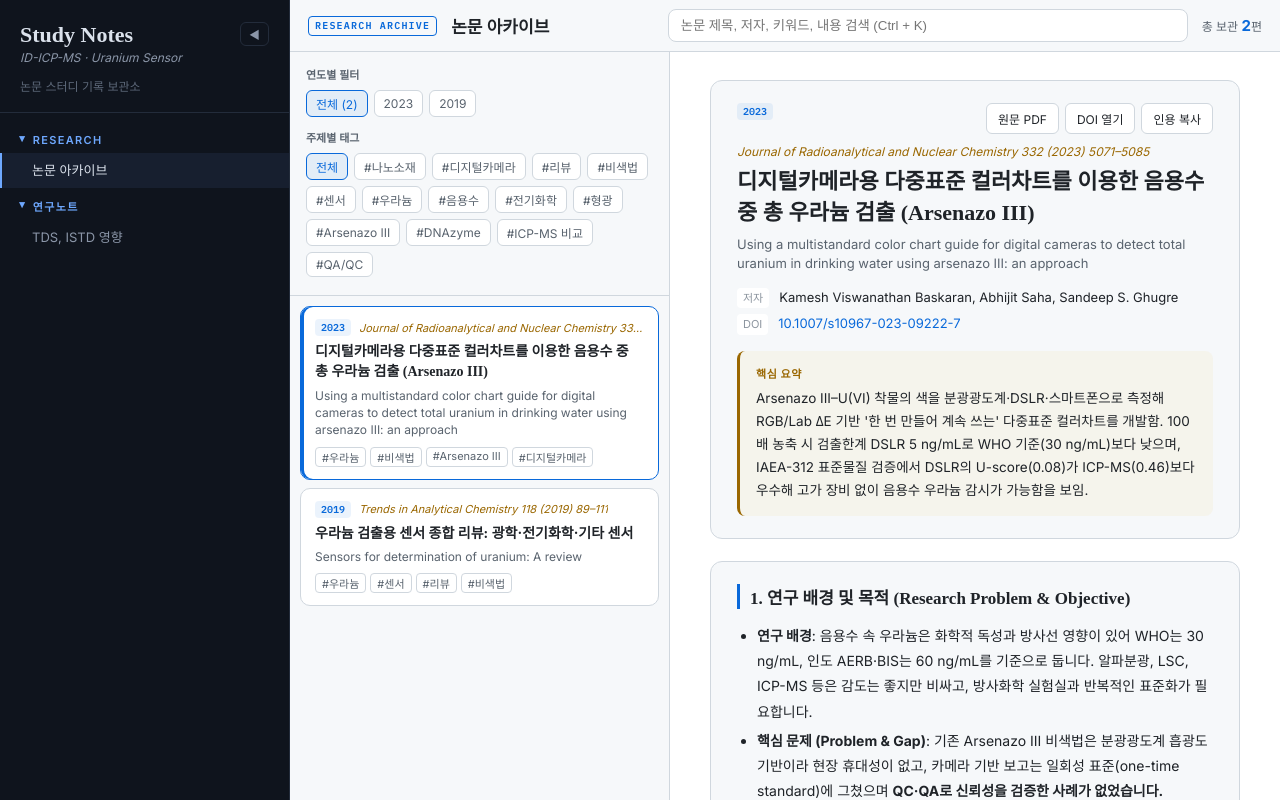
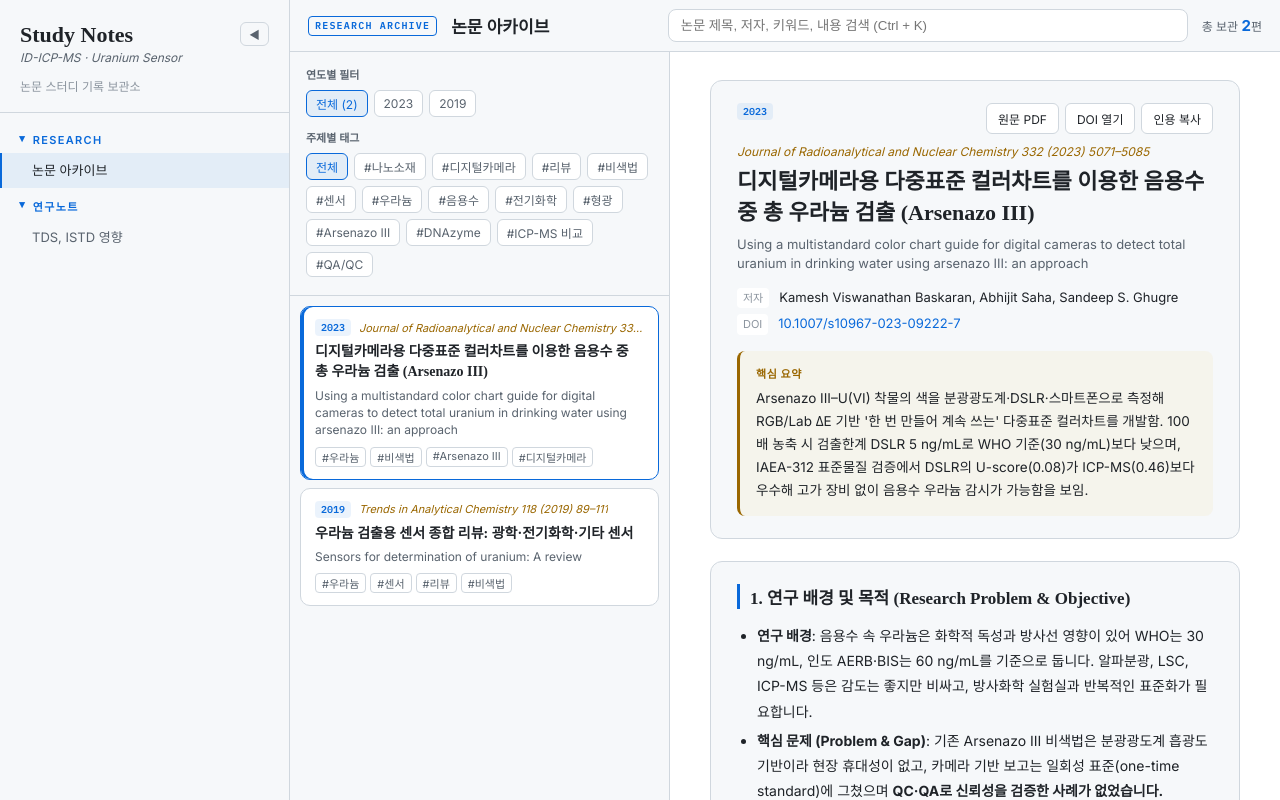
Before and after one commit to k723ljh/k723ljh.github.io, a plain HTML site: page index.html in a window 1280 px wide. Both pictures are taken after a click on the button "논문 아카이브". Drawn offline with nearby package versions, Linux system fonts and the light colour scheme.

Commit message:
Switch blog sidebar to a white theme
Co-Authored-By: Claude Opus 5.5 <noreply@anthropic.com>

```diff
--- a/index.html
+++ b/index.html
@@ -6,7 +6,7 @@
 <title>Study Notes</title>
 <link href="https://fonts.googleapis.com/css2?family=Inter:wght@400;500;600&family=Noto+Serif+KR:wght@700;900&display=swap" rel="stylesheet">
 <style>
-  :root { --bg:#0d1117; --side:#0f141d; --line:#232c3b; --text:#dbe2ec; --muted:#8b96a8; --dim:#5d6879; --accent:#6ea8fe; }
+  :root { --bg:#ffffff; --side:#f6f8fa; --line:#d0d7de; --text:#1f2328; --muted:#59636e; --dim:#8c959f; --accent:#0969da; }
   * { box-sizing: border-box; }
   html, body { margin:0; height:100%; background:var(--bg); color:var(--text); font-family:Inter, system-ui, sans-serif; }
   body { display:flex; }
@@ -24,8 +24,8 @@
   .group .arrow { transition:transform .15s; } .group.open .arrow { transform:rotate(90deg); }
   .files { display:none; } .files.open { display:block; }
   .file { display:block; width:100%; text-align:left; background:none; border:0; border-left:2px solid transparent; padding:8px 20px 8px 30px; font-size:13px; color:var(--muted); line-height:1.45; }
-  .file:hover { color:var(--text); background:rgba(255,255,255,.03); }
-  .file.active { color:var(--text); border-left-color:var(--accent); background:rgba(110,168,254,.08); }
+  .file:hover { color:var(--text); background:rgba(9,105,218,.05); }
+  .file.active { color:var(--text); border-left-color:var(--accent); background:rgba(9,105,218,.08); }
   #content { flex:1; position:relative; }
   iframe { border:0; width:100%; height:100%; display:none; }
   #welcome { height:100%; display:flex; flex-direction:column; align-items:center; justify-content:center; color:var(--dim); font-size:13px; }
@@ -84,7 +84,7 @@
       head.onclick = () => { head.classList.toggle("open"); list.classList.toggle("open"); };
       nav.append(head, list);
     }
-  }).catch(() => { nav.innerHTML = '<div style="padding:16px 20px;font-size:12px;color:#5d6879">목록을 불러올 수 없어요.<br>로컬 서버로 열어 주세요.</div>'; });
+  }).catch(() => { nav.innerHTML = '<div style="padding:16px 20px;font-size:12px;color:#8c959f">목록을 불러올 수 없어요.<br>로컬 서버로 열어 주세요.</div>'; });
 </script>
 </body>
 </html>
```
